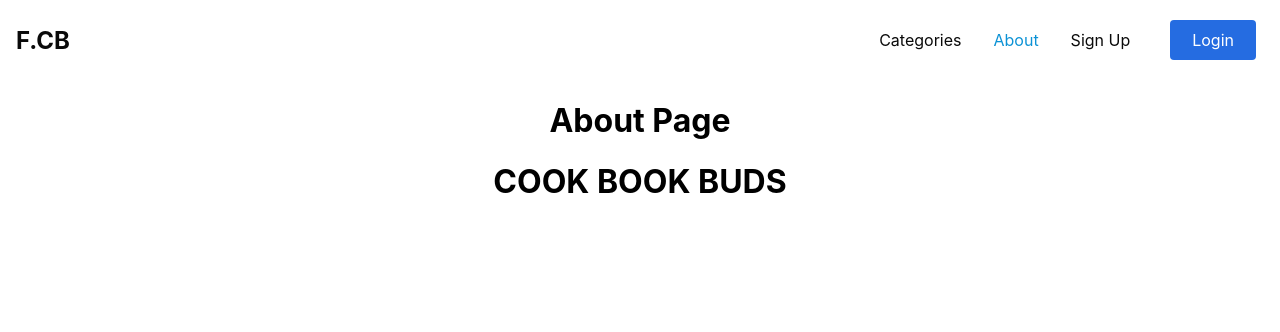
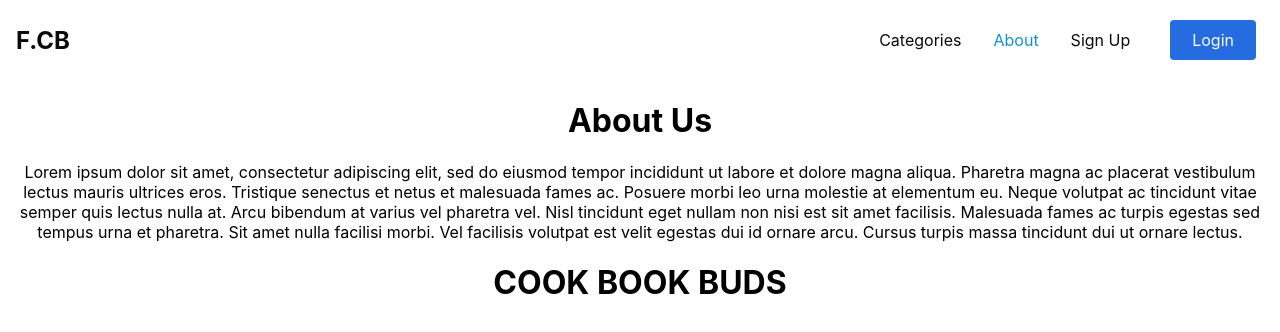
Before and after one commit to Build-Week-Secret-Family-Cookbook/front-end, a React (Create React App) app in the folder cookbook/: page /about in a window 1280 px wide. Shown: the top 332 px of the page. Built offline with nearby package versions, Linux system fonts and the light colour scheme.

Commit message:
set up about me page and added to register

```diff
--- a/cookbook/src/components/pages/About.js
+++ b/cookbook/src/components/pages/About.js
@@ -2,7 +2,12 @@ import React from 'react';
 
 const About = () => {
 return (
-  <h1>About Page</h1>
+  <div>
+    <h1>About Us</h1>
+    <p>
+    Lorem ipsum dolor sit amet, consectetur adipiscing elit, sed do eiusmod tempor incididunt ut labore et dolore magna aliqua. Pharetra magna ac placerat vestibulum lectus mauris ultrices eros. Tristique senectus et netus et malesuada fames ac. Posuere morbi leo urna molestie at elementum eu. Neque volutpat ac tincidunt vitae semper quis lectus nulla at. Arcu bibendum at varius vel pharetra vel. Nisl tincidunt eget nullam non nisi est sit amet facilisis. Malesuada fames ac turpis egestas sed tempus urna et pharetra. Sit amet nulla facilisi morbi. Vel facilisis volutpat est velit egestas dui id ornare arcu. Cursus turpis massa tincidunt dui ut ornare lectus.
+    </p>
+  </div>
 )
 }
 
--- a/cookbook/src/components/pages/Register.js
+++ b/cookbook/src/components/pages/Register.js
@@ -35,7 +35,6 @@ const Register = () => {
 
   const onChange = e => {
     //invoke validate(e.target.name, e.target.value)
-    console.log(formValues)
     setFormValues({
       ...formValues,
       [e.target.name]: e.target.value
@@ -62,16 +61,21 @@ return (
         type='text'
         placeholder='Username...'
         onChange={onChange}
+        required
       />
       <input
         name='password'
         type='text'
         placeholder='Password...'
         onChange={onChange}
+        required
       />
     </div>
-    <div className='submit-btn'>
-      <button className='submit'>Sign Up</button>
+    <div className='submit'>
+      <button className='submit-btn'>Sign Up</button>
+      <p>
+        Already have an account? <a href='/login'>Login</a>
+      </p>
     </div>
   </form>
 )
```
